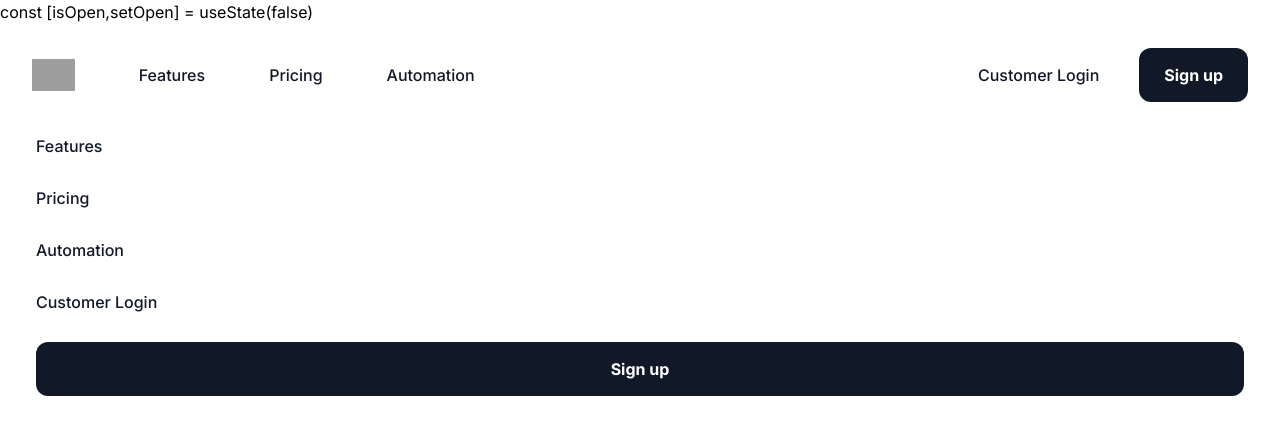
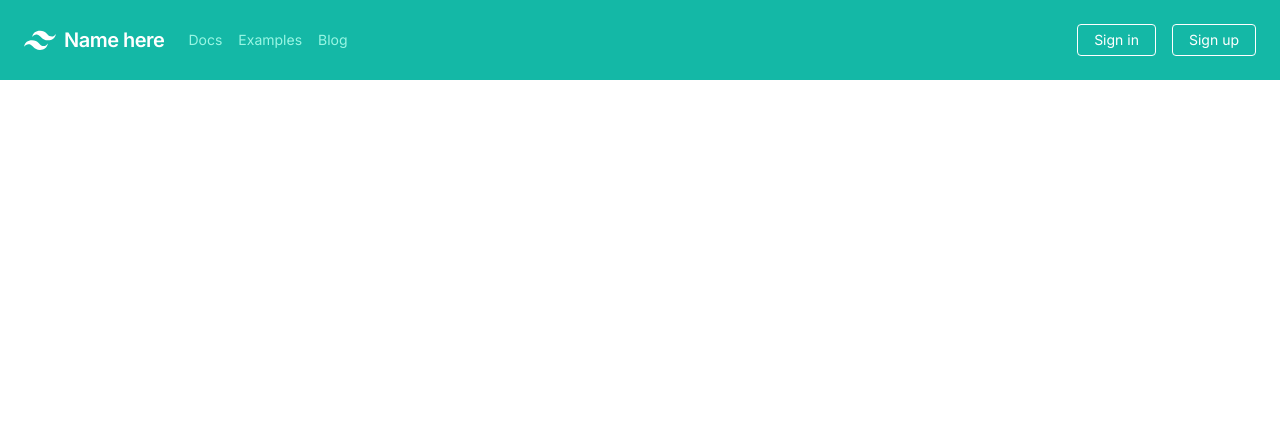
Before and after one commit to Deepsoni5/craft_ai, a Next.js app in the folder client/: page / in a window 1280 px wide. Shown: the top 434 px of the page. Built offline with nearby package versions, Linux system fonts and the light colour scheme; grey boxes are pictures that could not be loaded.

Commit message:
navbar fix

```diff
--- a/client/src/components/layouts/Navbar.jsx
+++ b/client/src/components/layouts/Navbar.jsx
@@ -1,83 +1,44 @@
-import { useState } from "react"
-export default function NavBar(){
+
+export default function NavBar() {
     return <>
-    const [isOpen,setOpen] = useState(false)
 
-    <div>
 
-    <header className="py-4 md:py-6" x-data="{expanded: false}">
-        <div className="container px-4 mx-auto sm:px-6 lg:px-8">
-            <div className="flex items-center justify-between">
-                <div className="flex-shrink-0">
-                    <a href="#" title="" className="flex rounded outline-none focus:ring-1 focus:ring-gray-900 focus:ring-offset-2">
-                        <img className="w-auto h-8" src="https://cdn.rareblocks.xyz/collection/clarity/images/logo.svg" alt="" />
-                    </a>
+        <div>
+
+
+
+            <nav class="flex items-center justify-between flex-wrap bg-teal-500 p-6">
+                <div class="flex items-center flex-shrink-0 text-white mr-6">
+                    <svg class="fill-current h-8 w-8 mr-2" width="54" height="54" viewBox="0 0 54 54" xmlns="http://www.w3.org/2000/svg"><path d="M13.5 22.1c1.8-7.2 6.3-10.8 13.5-10.8 10.8 0 12.15 8.1 17.55 9.45 3.6.9 6.75-.45 9.45-4.05-1.8 7.2-6.3 10.8-13.5 10.8-10.8 0-12.15-8.1-17.55-9.45-3.6-.9-6.75.45-9.45 4.05zM0 38.3c1.8-7.2 6.3-10.8 13.5-10.8 10.8 0 12.15 8.1 17.55 9.45 3.6.9 6.75-.45 9.45-4.05-1.8 7.2-6.3 10.8-13.5 10.8-10.8 0-12.15-8.1-17.55-9.45-3.6-.9-6.75.45-9.45 4.05z" /></svg>
+                    <span class="font-semibold text-xl tracking-tight">Name here</span>
                 </div>
-
-                <div className="flex lg:hidden">
-                    <button type="button" className="text-gray-900">
-                        <span x-show="!expanded" aria-hidden="true">
-                            <svg className="w-7 h-7" xmlns="http://www.w3.org/2000/svg" fill="none" viewBox="0 0 24 24" stroke="currentColor">
-                                <path stroke-linecap="round" stroke-linejoin="round" stroke-width="1.5" d="M4 6h16M4 12h16M4 18h16" />
-                            </svg>
-                        </span>
-
-                        <span x-show="expanded" aria-hidden="true">
-                            <svg className="w-7 h-7" xmlns="http://www.w3.org/2000/svg" fill="none" viewBox="0 0 24 24" stroke="currentColor">
-                                <path stroke-linecap="round" stroke-linejoin="round" stroke-width="2" d="M6 18L18 6M6 6l12 12" />
-                            </svg>
-                        </span>
+                <div class="block lg:hidden">
+                    <button class="flex items-center px-3 py-2 border rounded text-teal-200 border-teal-400 hover:text-white hover:border-white">
+                        <svg class="fill-current h-3 w-3" viewBox="0 0 20 20" xmlns="http://www.w3.org/2000/svg"><title>Menu</title><path d="M0 3h20v2H0V3zm0 6h20v2H0V9zm0 6h20v2H0v-2z" /></svg>
                     </button>
                 </div>
-
-                <div className="hidden lg:flex lg:ml-16 lg:items-center lg:justify-center lg:space-x-10 xl:space-x-16">
-                    <a href="#" title="" className="text-base font-medium text-gray-900 transition-all duration-200 rounded focus:outline-none font-pj hover:text-opacity-50 focus:ring-1 focus:ring-gray-900 focus:ring-offset-2"> Features </a>
-
-                    <a href="#" title="" className="text-base font-medium text-gray-900 transition-all duration-200 rounded focus:outline-none font-pj hover:text-opacity-50 focus:ring-1 focus:ring-gray-900 focus:ring-offset-2"> Pricing </a>
-
-                    <a href="#" title="" className="text-base font-medium text-gray-900 transition-all duration-200 rounded focus:outline-none font-pj hover:text-opacity-50 focus:ring-1 focus:ring-gray-900 focus:ring-offset-2"> Automation </a>
-                </div>
-
-                <div className="hidden lg:ml-auto lg:flex lg:items-center lg:space-x-10">
-                    <a href="#" title="" className="text-base font-medium text-gray-900 transition-all duration-200 rounded focus:outline-none font-pj hover:text-opacity-50 focus:ring-1 focus:ring-gray-900 focus:ring-offset-2"> Customer Login </a>
-
-                    <a
-                        href="#"
-                        title=""
-                        className="inline-flex items-center justify-center px-6 py-3 text-base font-bold leading-7 text-white transition-all duration-200 bg-gray-900 border border-transparent rounded-xl hover:bg-gray-600 font-pj focus:outline-none focus:ring-2 focus:ring-offset-2 focus:ring-gray-900"
-                        role="button"
-                    >
-                        Sign up
-                    </a>
-                </div>
-            </div>
-
-            <nav x-show="expanded" x-collapse>
-                <div className="px-1 py-8">
-                    <div className="grid gap-y-7">
-                        <a href="#" title="" className="flex items-center p-3 -m-3 text-base font-medium text-gray-900 transition-all duration-200 rounded-xl hover:bg-gray-50 focus:outline-none font-pj focus:ring-1 focus:ring-gray-900 focus:ring-offset-2"> Features </a>
-
-                        <a href="#" title="" className="flex items-center p-3 -m-3 text-base font-medium text-gray-900 transition-all duration-200 rounded-xl hover:bg-gray-50 focus:outline-none font-pj focus:ring-1 focus:ring-gray-900 focus:ring-offset-2"> Pricing </a>
-
-                        <a href="#" title="" className="flex items-center p-3 -m-3 text-base font-medium text-gray-900 transition-all duration-200 rounded-xl hover:bg-gray-50 focus:outline-none font-pj focus:ring-1 focus:ring-gray-900 focus:ring-offset-2"> Automation </a>
-
-                        <a href="#" title="" className="flex items-center p-3 -m-3 text-base font-medium text-gray-900 transition-all duration-200 rounded-xl hover:bg-gray-50 focus:outline-none font-pj focus:ring-1 focus:ring-gray-900 focus:ring-offset-2"> Customer Login </a>
-
-                        <a
-                            href="#"
-                            title=""
-                            className="inline-flex items-center justify-center px-6 py-3 text-base font-bold leading-7 text-white transition-all duration-200 bg-gray-900 border border-transparent rounded-xl hover:bg-gray-600 font-pj focus:outline-none focus:ring-2 focus:ring-offset-2 focus:ring-gray-900"
-                            role="button"
-                        >
-                            Sign up
+                <div class="w-full block flex-grow lg:flex lg:items-center lg:w-auto">
+                    <div class="text-sm lg:flex-grow">
+                        <a href="#responsive-header" class="block mt-4 lg:inline-block lg:mt-0 text-teal-200 hover:text-white mr-4">
+                            Docs
                         </a>
+                        <a href="#responsive-header" class="block mt-4 lg:inline-block lg:mt-0 text-teal-200 hover:text-white mr-4">
+                            Examples
+                        </a>
+                        <a href="#responsive-header" class="block mt-4 lg:inline-block lg:mt-0 text-teal-200 hover:text-white">
+                            Blog
+                        </a>
+                    </div>
+                    <div>
+                        <a href="#" class="inline-block text-sm px-4 py-2 leading-none border rounded text-white border-white hover:border-transparent hover:text-teal-500 hover:bg-white mt-4 lg:mt-0 lg:mr-4">Sign in</a>
+                    </div>
+                    <div>
+                        <a href="#" class="inline-block text-sm px-4 py-2 leading-none border rounded text-white border-white hover:border-transparent hover:text-teal-500 hover:bg-white mt-4 lg:mt-0">Sign up</a>
                     </div>
                 </div>
             </nav>
+
         </div>
-    </header>
-    </div>
-
 
 
     </>
```
